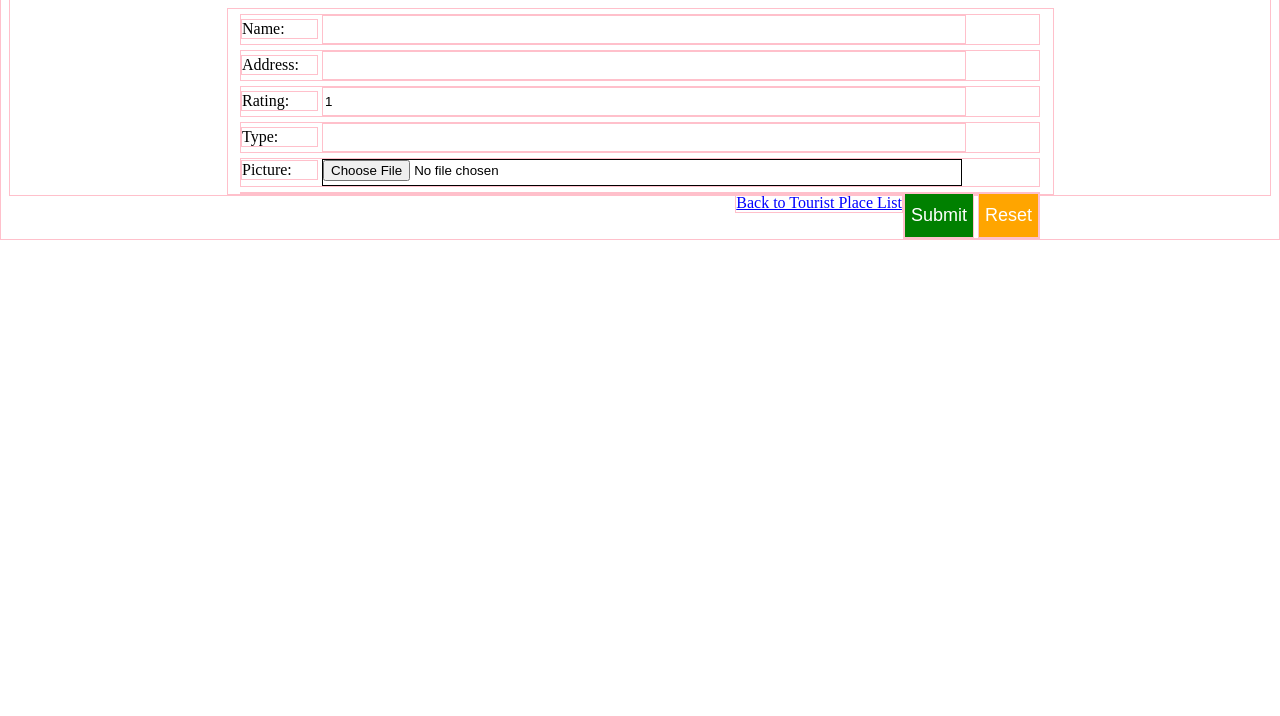
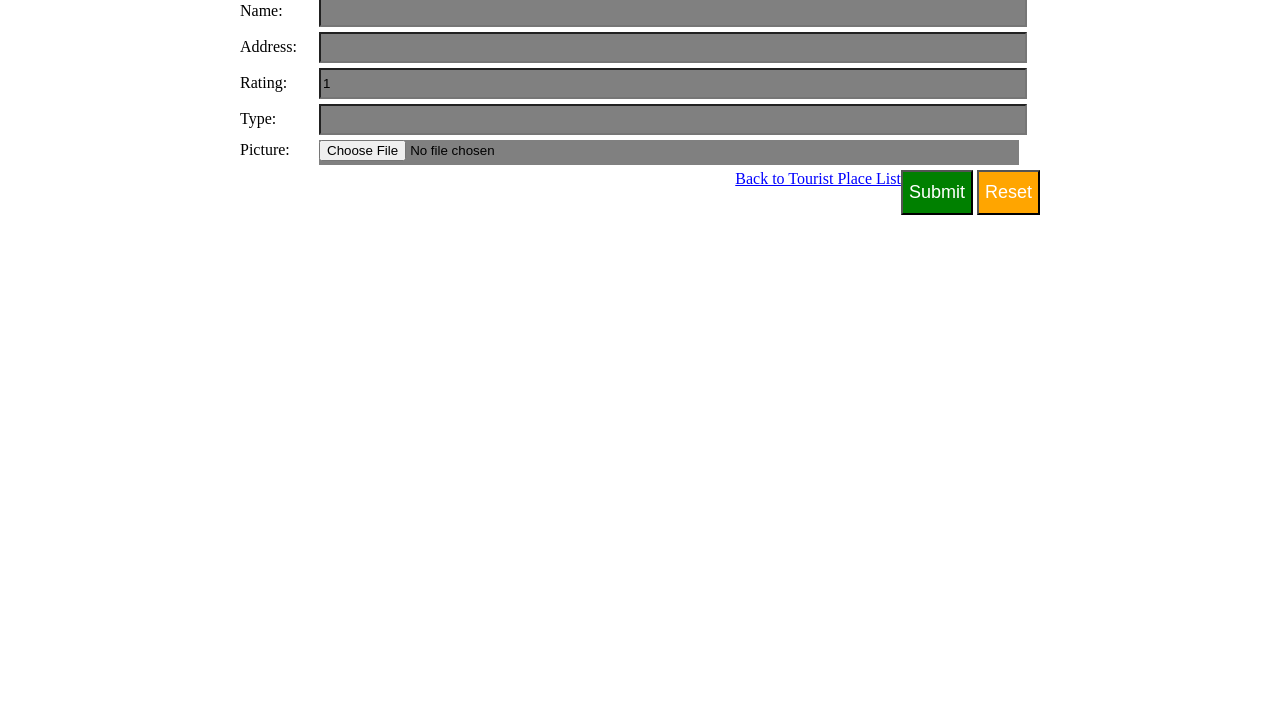
Before and after one commit to zim2510/Web-dev-learn, a plain HTML site: page Assignments/1/index.html in a window 1280 px wide. Shown: the part 84-800 px from the top of the page. Drawn offline with Linux system fonts and the light colour scheme.

Commit message:
Updated Readme

```diff
--- a/Assignments/1/styles/style.css
+++ b/Assignments/1/styles/style.css
@@ -1,5 +1,5 @@
 *{
-	border: 1px solid pink;
+	//border: 1px solid pink;
 }
 
 h1{
@@ -9,18 +9,21 @@ h1{
 form{
 	margin: 0 auto;
 	width: 800px;
-	border: 5px;
 }
 
 input{
-	width: 80%;
+	width: 700px;
 	height: 25px;
+	background-color: gray;
+	background-blend-mode: overlay;
+
 }
 
-input[type="file"]{
-	border: 1px solid black;
-	width: 80%;
+ input[type="file"]{
 	height: 25px;
+	outline-color: red;
+
+
 }
 
 label{
```
Also changed, not shown: 1 other file.
